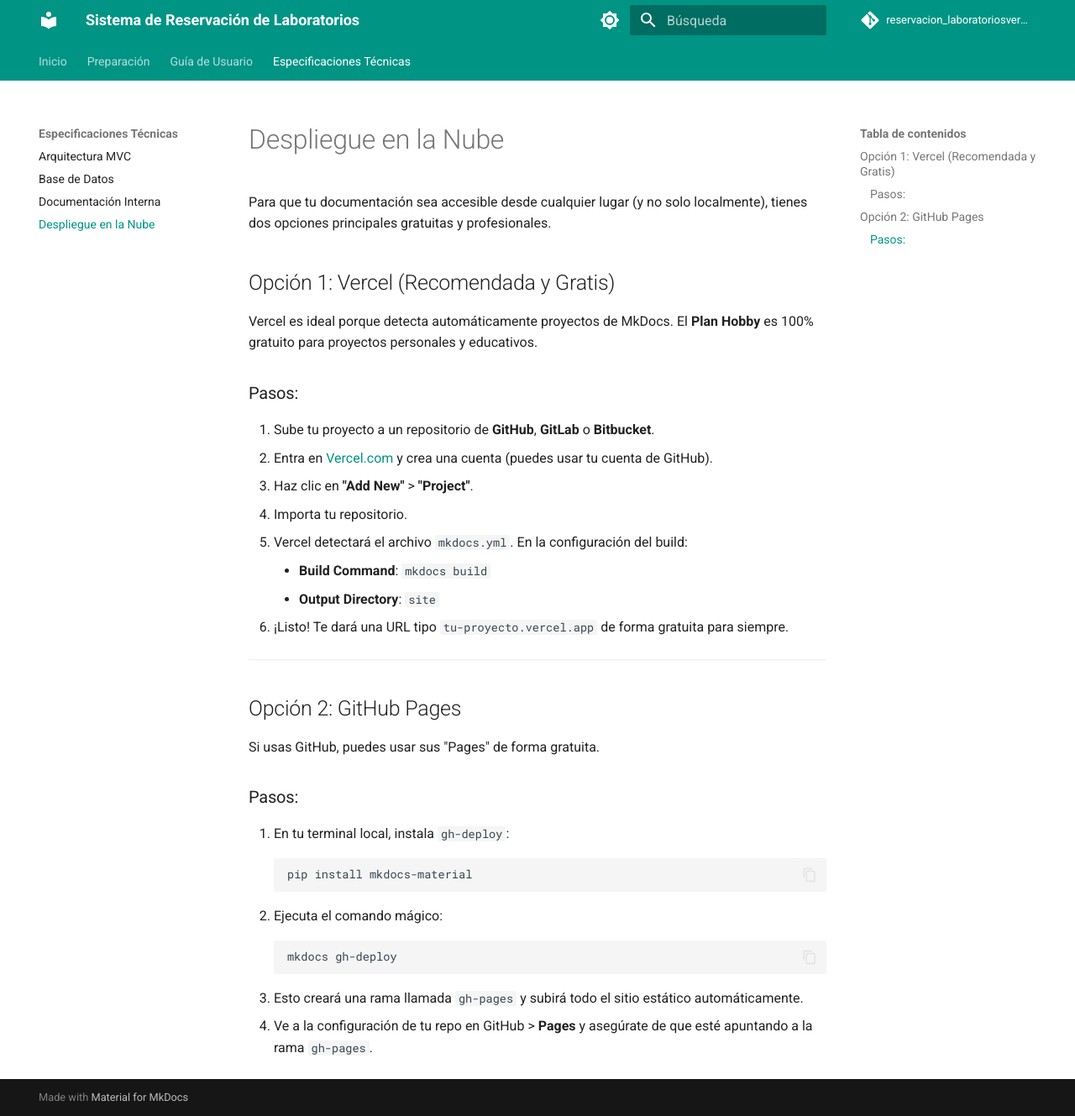
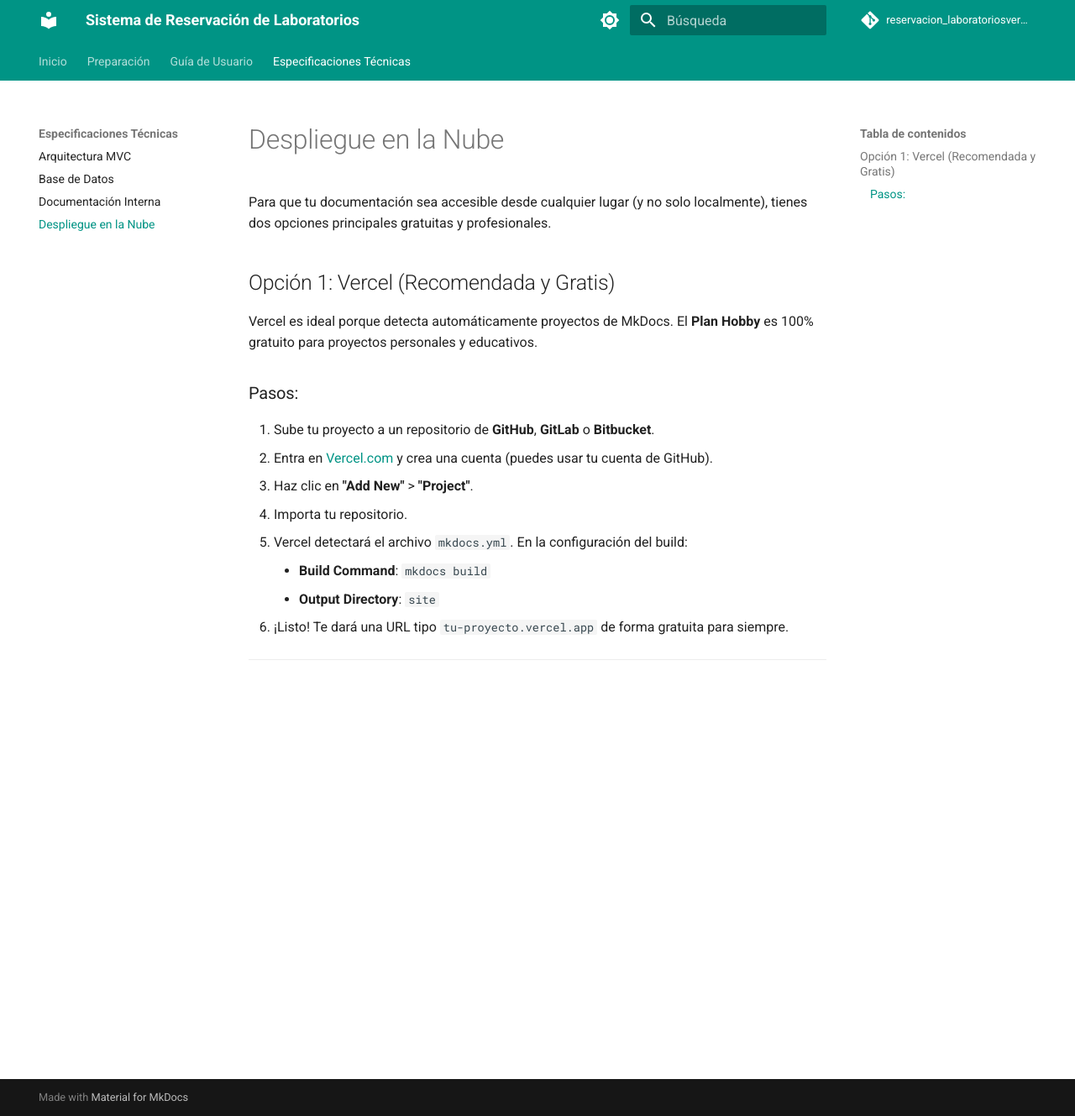
Before and after one commit to Jalgxone/reservacion_laboratoriosvercel, an MkDocs documentation site: the page built from docs/despliegue.md, in a window 1280 px wide and 1329 px high. Shown: the whole window at 84% size. Built offline with MkDocs 1.6.1 and Material for MkDocs 9.7.7, drawn with Linux system fonts in a browser that asks for light colours; comment, search, counter and statistics services are not loaded.

Commit message:
Update despliegue.md

````diff
--- a/docs/despliegue.md
+++ b/docs/despliegue.md
@@ -17,19 +17,3 @@
 6. ¡Listo! Te dará una URL tipo `tu-proyecto.vercel.app` de forma gratuita para siempre.
 
 ---
-
-## Opción 2: GitHub Pages
-
-Si usas GitHub, puedes usar sus "Pages" de forma gratuita.
-
-### Pasos:
-1. En tu terminal local, instala `gh-deploy`:
-   ```bash
-   pip install mkdocs-material
-   ```
-2. Ejecuta el comando mágico:
-   ```bash
-   mkdocs gh-deploy
-   ```
-3. Esto creará una rama llamada `gh-pages` y subirá todo el sitio estático automáticamente.
-4. Ve a la configuración de tu repo en GitHub > **Pages** y asegúrate de que esté apuntando a la rama `gh-pages`.
````
